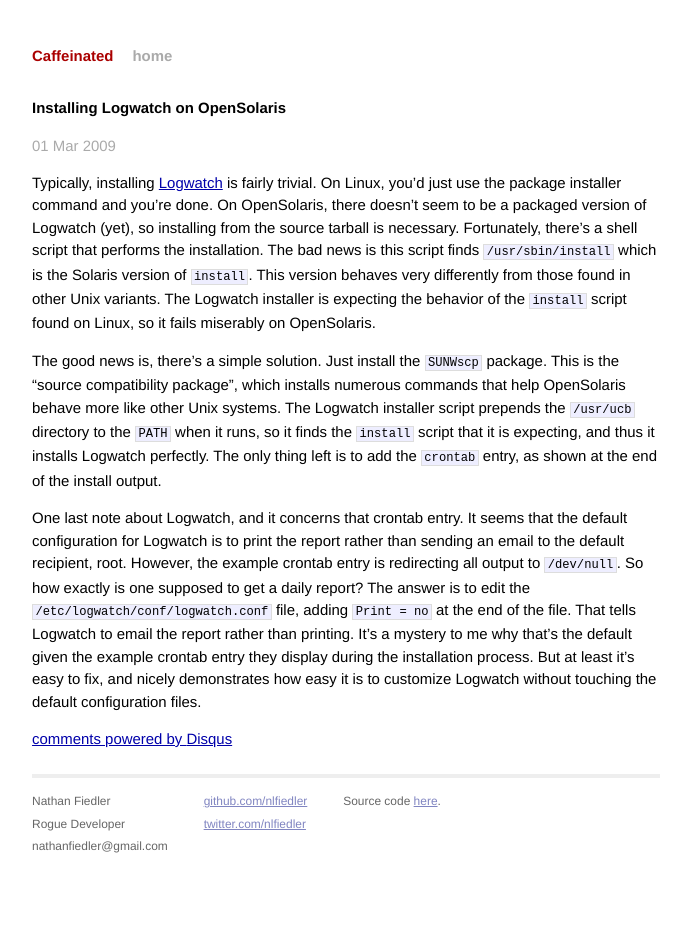
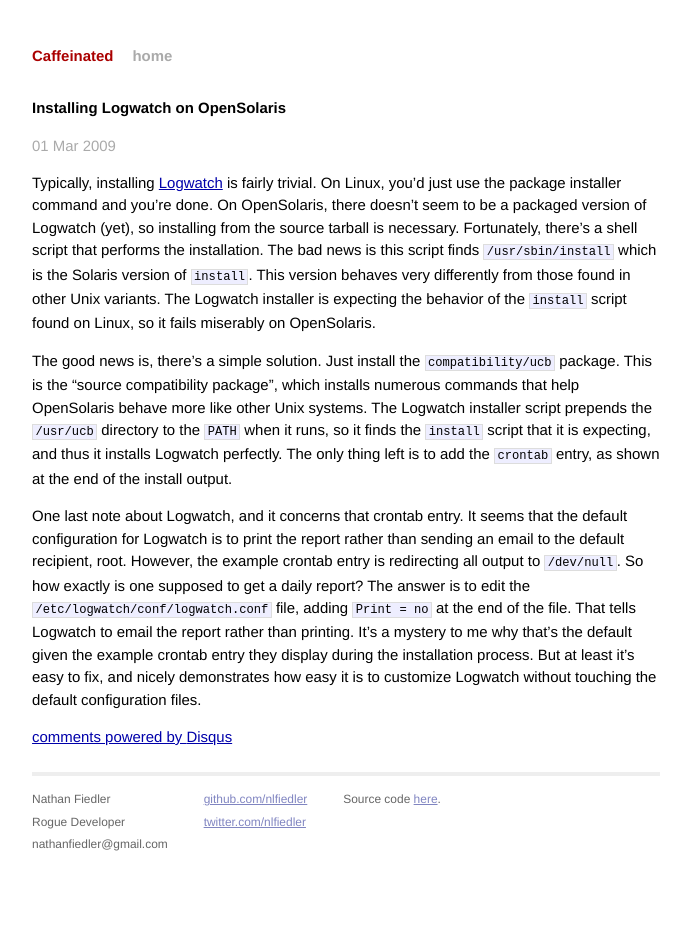
Before and after one commit to nlfiedler/nlfiedler.github.io, a Jekyll site: the page built from _posts/2009-03-01-installing-logwatch-on-opensolaris.markdown, in a window 1280 px wide. Shown: the whole page, without its empty margins (294-985 px from the left). Built offline with Jekyll 4.4.1, drawn with Linux system fonts in a browser that asks for light colours; Markdown is read by kramdown in place of the engine named in the settings; comment, search, counter and statistics services are not loaded.

Commit message:
Change SUNWscp to the new name, compatibility/ucb

```diff
--- a/_posts/2009-03-01-installing-logwatch-on-opensolaris.markdown
+++ b/_posts/2009-03-01-installing-logwatch-on-opensolaris.markdown
@@ -13,6 +13,6 @@
 
 Typically, installing [Logwatch](http://www.logwatch.org/) is fairly trivial. On Linux, you'd just use the package installer command and you're done. On OpenSolaris, there doesn't seem to be a packaged version of Logwatch (yet), so installing from the source tarball is necessary. Fortunately, there's a shell script that performs the installation. The bad news is this script finds `/usr/sbin/install` which is the Solaris version of `install`. This version behaves very differently from those found in other Unix variants. The Logwatch installer is expecting the behavior of the `install` script found on Linux, so it fails miserably on OpenSolaris.
 
-The good news is, there's a simple solution. Just install the `SUNWscp` package. This is the "source compatibility package", which installs numerous commands that help OpenSolaris behave more like other Unix systems. The Logwatch installer script prepends the `/usr/ucb` directory to the `PATH` when it runs, so it finds the `install` script that it is expecting, and thus it installs Logwatch perfectly. The only thing left is to add the `crontab` entry, as shown at the end of the install output.
+The good news is, there's a simple solution. Just install the `compatibility/ucb` package. This is the "source compatibility package", which installs numerous commands that help OpenSolaris behave more like other Unix systems. The Logwatch installer script prepends the `/usr/ucb` directory to the `PATH` when it runs, so it finds the `install` script that it is expecting, and thus it installs Logwatch perfectly. The only thing left is to add the `crontab` entry, as shown at the end of the install output.
 
 One last note about Logwatch, and it concerns that crontab entry. It seems that the default configuration for Logwatch is to print the report rather than sending an email to the default recipient, root. However, the example crontab entry is redirecting all output to `/dev/null`. So how exactly is one supposed to get a daily report? The answer is to edit the `/etc/logwatch/conf/logwatch.conf` file, adding `Print = no` at the end of the file. That tells Logwatch to email the report rather than printing. It's a mystery to me why that's the default given the example crontab entry they display during the installation process. But at least it's easy to fix, and nicely demonstrates how easy it is to customize Logwatch without touching the default configuration files.
```
